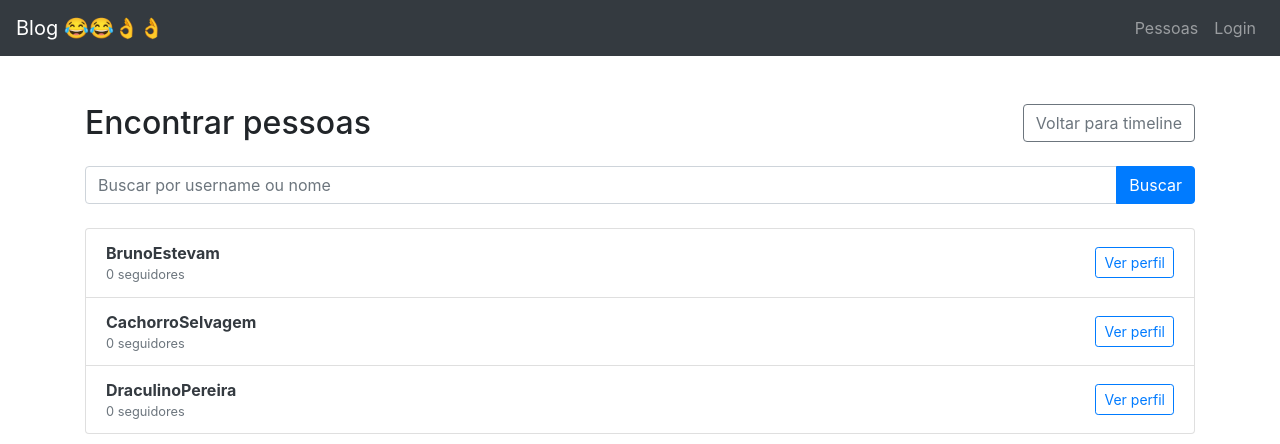
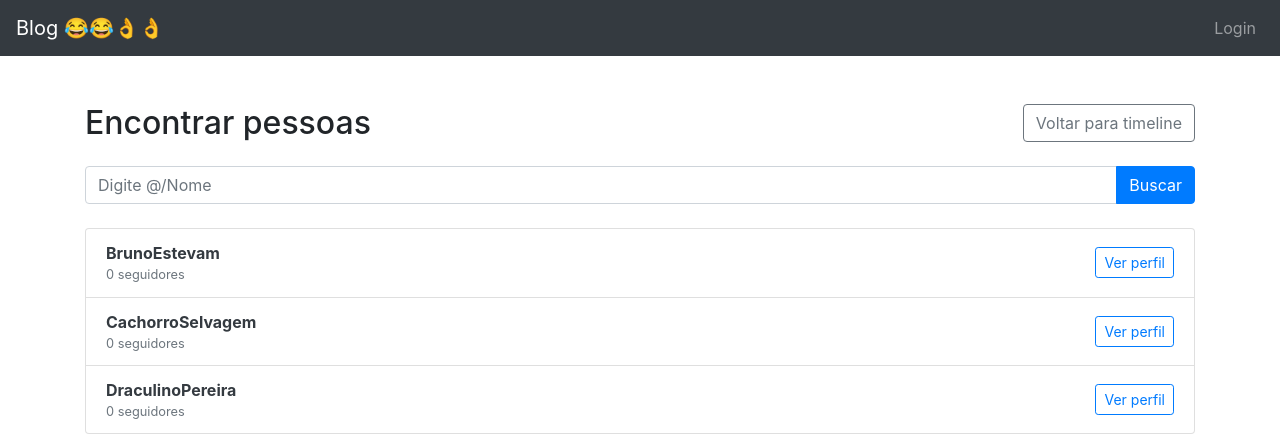
Before and after one commit to BrunoEstevamRJ/DjangoBlog, a Django app: page /accounts/people/ in a window 1280 px wide. Shown: the top 444 px of the page. Run offline with Django 3.2, Linux system fonts and the light colour scheme; data comes from the database, SQL or seed files in the repository; some libraries are stand-ins or nearby versions.

Commit message:
Adjust people search navbar placement

```diff
--- a/mysite/accounts/templates/accounts/discover_people.html
+++ b/mysite/accounts/templates/accounts/discover_people.html
@@ -16,7 +16,7 @@
                 name="q"
                 value="{{ query }}"
                 class="form-control"
-                placeholder="Buscar por username ou nome">
+                placeholder="Digite @/Nome">
             <div class="input-group-append">
                 <button type="submit" class="btn btn-primary">Buscar</button>
             </div>
--- a/mysite/blog/templates/base.html
+++ b/mysite/blog/templates/base.html
@@ -36,14 +36,14 @@
 
         <div class="collapse navbar-collapse" id="navbarSupportedContent">
             <ul class="navbar-nav ml-auto">
-                <li class="nav-item">
-                    <a class="nav-link" href="{% url 'accounts:discover_people' %}">Pessoas</a>
-                </li>
                 {% if user.is_authenticated %}
                 <li class="nav-item">
                     <span class="navbar-text text-white mr-3">
                         Bem-vindo, <a href="{% url 'accounts:profile' user.username %}">{{ user.username }}</a>
                     </span>
+                </li>
+                <li class="nav-item">
+                    <a class="nav-link" href="{% url 'accounts:discover_people' %}">Pessoas</a>
                 </li>
                 <li class="nav-item">
                     <a class="nav-link" href="{% url 'blog:logout' %}"
```
